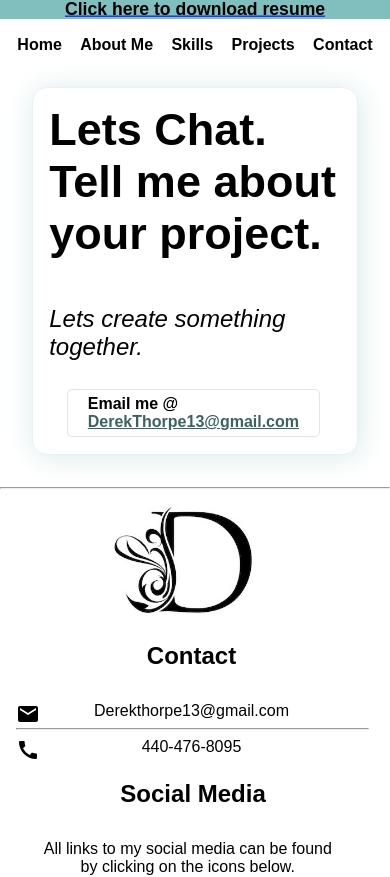
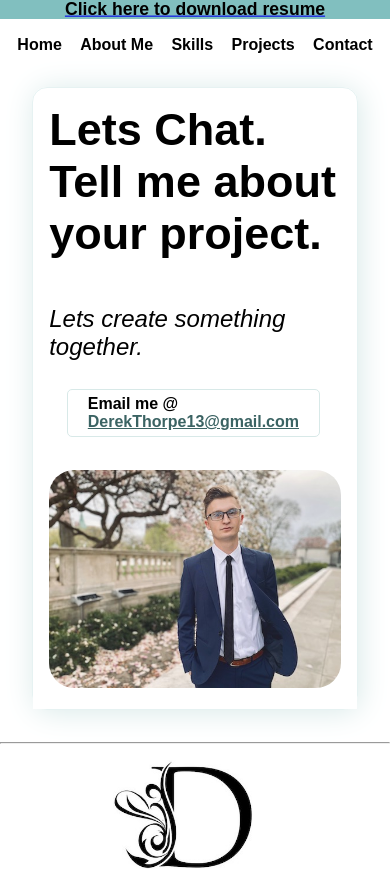
Before and after one commit to DThorpe13/2023_portfolio, a React (Create React App) app: page /contact in a window 390 px wide. Shown: the top 877 px of the page. Built offline with nearby package versions, Linux system fonts and the light colour scheme.

Commit message:
updated contact page

```diff
--- a/src/components/contact/contact.css
+++ b/src/components/contact/contact.css
@@ -35,6 +35,13 @@
 .contact-email {
     font-weight: 600;
 }
+.contact-img {
+    opacity: 1;
+    border-radius: 25px;
+    width: 440px;
+    height: 330px;
+    margin: 2em 2em 0em 0em;
+}
 
 @media only screen and (max-width: 480px) {
     .contact-col-left {
@@ -49,4 +56,10 @@
     .contact-mailer {
         margin-left: 1.1em;
     }
+    .contact-img {
+        width: 90%;
+        height: 90%;
+        margin: 5%;
+        opacity: 0.9;
 }
+    }
--- a/src/components/contact/contact.js
+++ b/src/components/contact/contact.js
@@ -1,5 +1,6 @@
 import React from 'react';
 import './contact.css';
+import ContactImage from '../../images/IMG_0200.jpg';
 
 const contact = () => {
   return (
@@ -13,7 +14,7 @@ const contact = () => {
                 </div>
                 <div className='col-lg-6 col-xs-12 contact-col-right'>
                     <div>
-
+                        <img src={ContactImage} alt="Contact Page" className='contact-img'/>
                     </div>
                 </div>
             </div>
--- a/src/components/skills/skills.js
+++ b/src/components/skills/skills.js
@@ -36,7 +36,7 @@ const skills = () => {
         <div className='skills-body'>
             <div>
                 <h1><i>My Toolkit</i></h1>
-                <hr className='toolkit-break'/>
+                <hr className='toolkit-break' />
                 <div className='columns-container'>
                     <div className='col-lg-6 col-xs-12 skill-container'>
                         <h2><i>Custom Development</i></h2>
@@ -85,7 +85,9 @@ const skills = () => {
                         </div>
                     </div>
                 </div>
-
+                <div className='skills-cta-container'>
+                    <a className='skills-cta' href='/projects' aria-label='View My Projects'>View My Projects</a>
+                </div>
             </div>
         </div>
     )
```
Also changed, not shown: src/images/IMG_0200.jpg (added).
